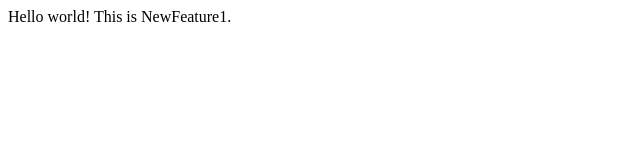
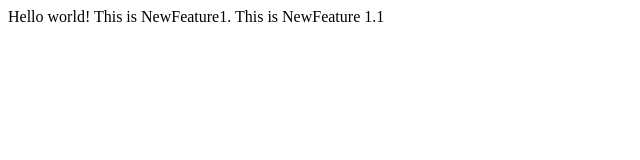
Before and after one commit to jamesconnollylyit/MyWebsite, a plain HTML site: page Website/index.htm in a window 1280 px wide. Shown: the whole page, without its empty margins (0-640 px from the left). Drawn offline with Linux system fonts and the light colour scheme.

Commit message:
New Feature 1.1 changes

```diff
--- a/Website/index.htm
+++ b/Website/index.htm
@@ -6,6 +6,7 @@
 </head>
 <body>
 Hello world!
-    This is NewFeature1.
+This is NewFeature1.
+    This is NewFeature 1.1
 </body>
 </html>
```
